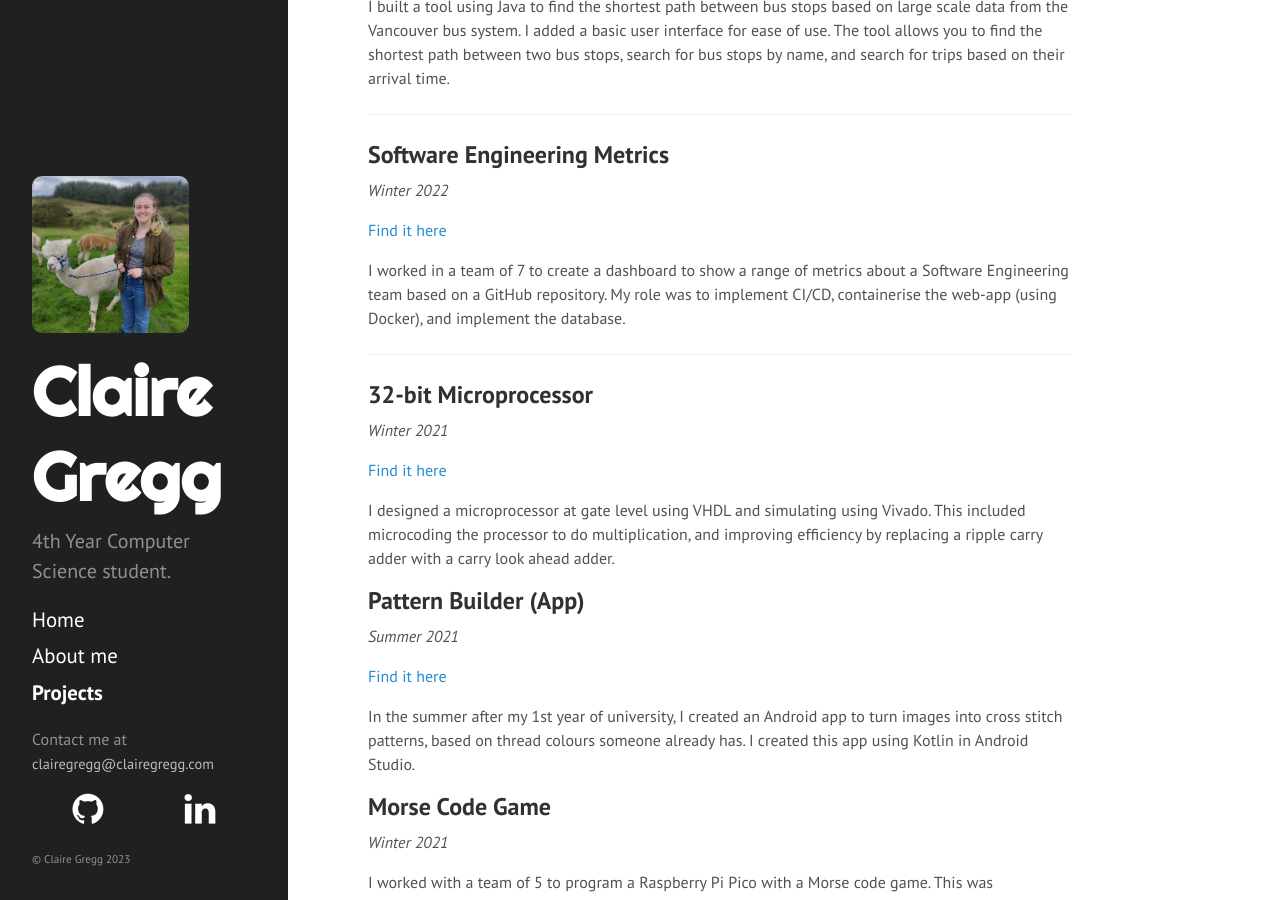
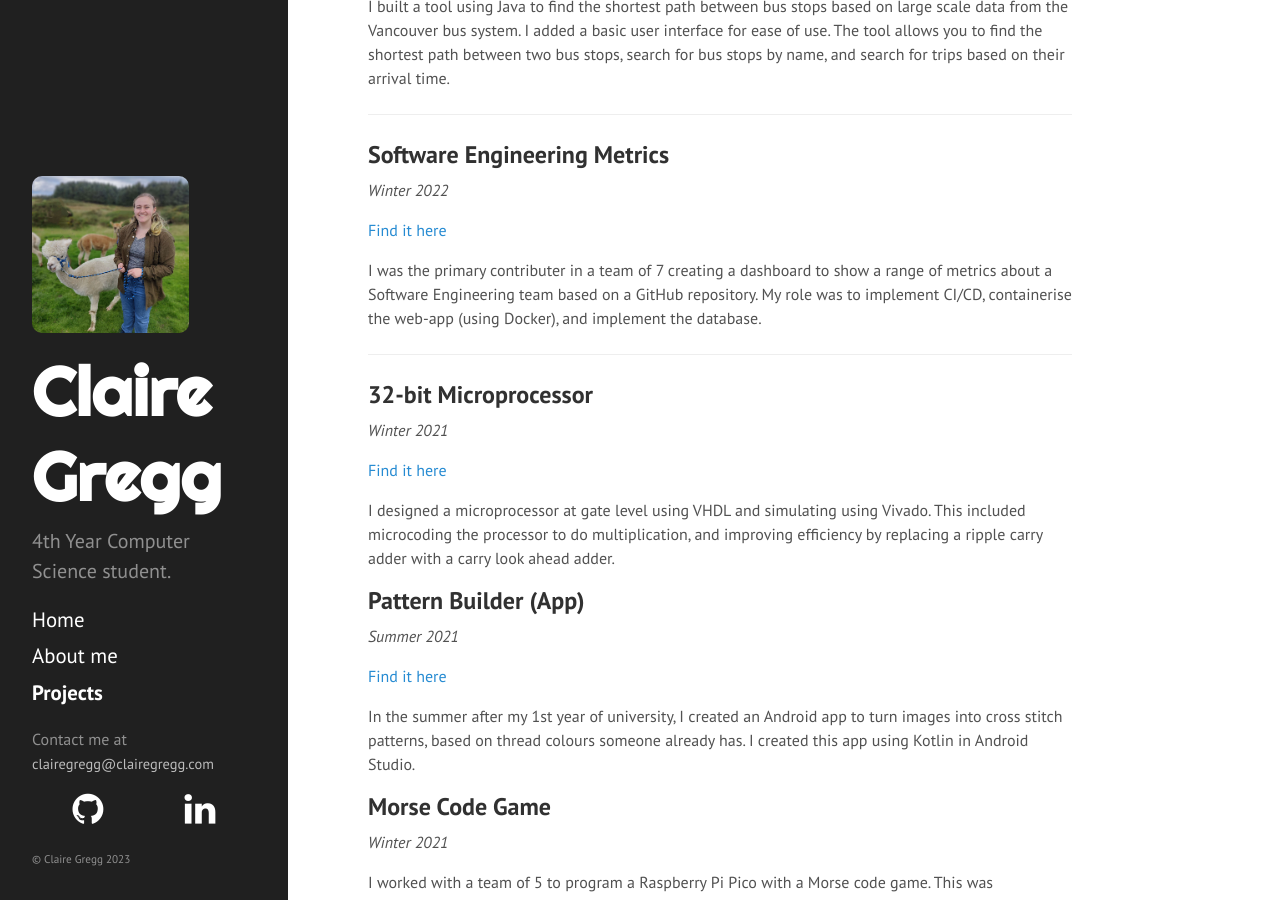
Before and after one commit to clairegregg/clairegregg.github.io, a Jekyll site: the page built from projects.md, in a window 1280 px wide and 900 px high, scrolled down 1864 px. Built offline with Jekyll 4.4.1, drawn with Linux system fonts in a browser that asks for light colours; Markdown is read by kramdown in place of the engine named in the settings.

Commit message:
modify software engineering metrics description

```diff
--- a/projects.md
+++ b/projects.md
@@ -66,7 +66,7 @@ ___
 
 [Find it here](https://github.com/cgreggtcd/SoftwareEngineeringMetrics)
 
-I worked in a team of 7 to create a dashboard to show a range of metrics about a Software Engineering team based on a GitHub repository. My role was to implement CI/CD, containerise the web-app (using Docker), and implement the database.
+I was the primary contributer in a team of 7 creating a dashboard to show a range of metrics about a Software Engineering team based on a GitHub repository. My role was to implement CI/CD, containerise the web-app (using Docker), and implement the database.
 
 ___
 
```
